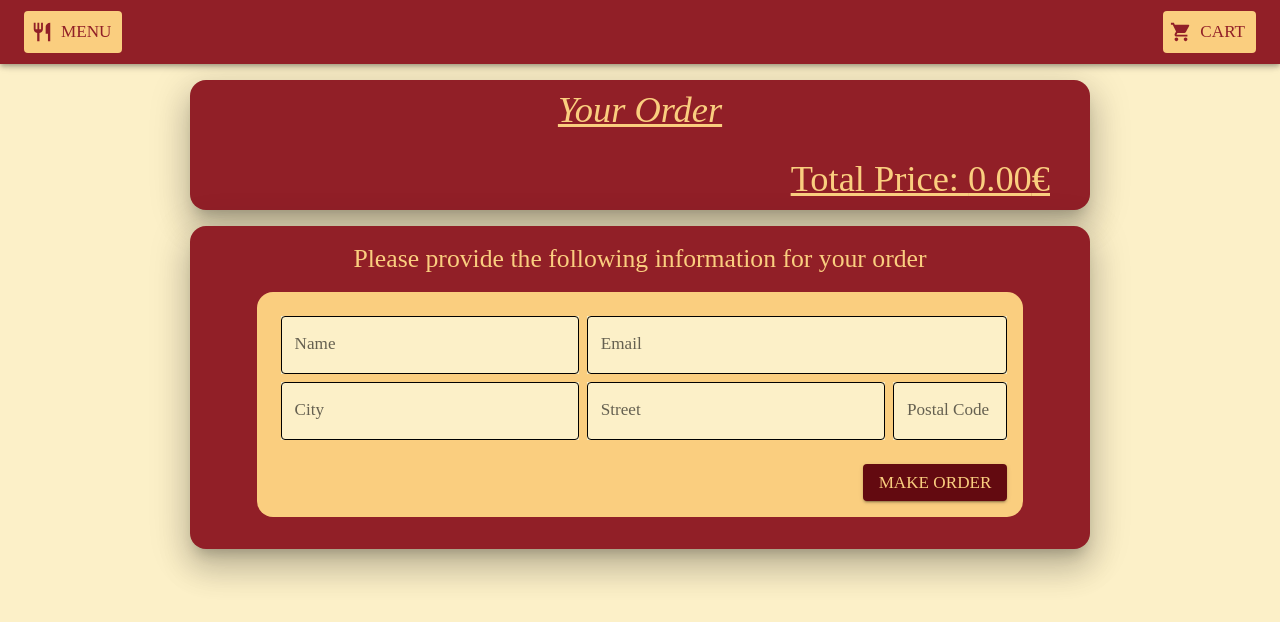
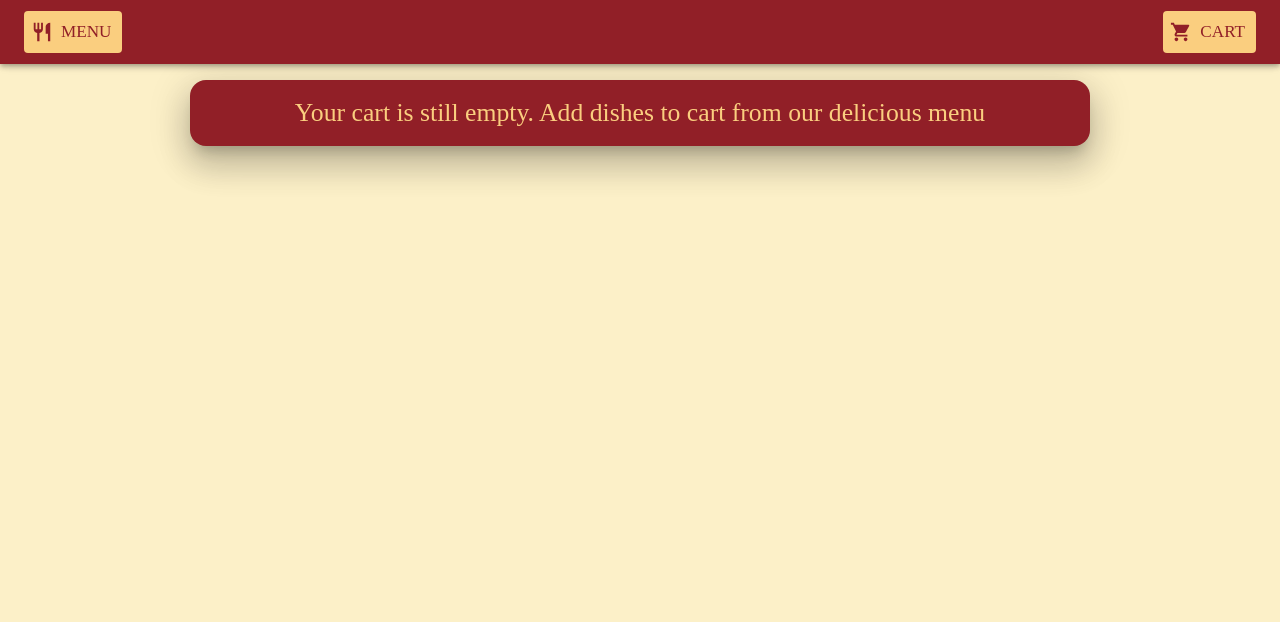
Before and after one commit to VilleHaapaniemi/react-diner, a React (Vite) app in the folder react-dine-frontend/: page /cart in a window 1280 px wide. Shown: the top 622 px of the page. Built offline with nearby package versions, Linux system fonts and the light colour scheme.

Commit message:
Render text to instructs adding dishes to cart if it is empty instead of display empty cart and form

```diff
--- a/react-dine-frontend/src/components/Cart.jsx
+++ b/react-dine-frontend/src/components/Cart.jsx
@@ -16,6 +16,7 @@ const Cart = () => {
   }, [cartItems]);
 
   return (
+    <>
       <Container
         maxWidth="md"
         sx={{
@@ -25,6 +26,8 @@ const Cart = () => {
           boxShadow: 20,
         }}
       >
+        {cartItems.length > 0 ? (
+          <>
             <Typography
               variant="h4"
               sx={{
@@ -61,7 +64,17 @@ const Cart = () => {
                 Total Price: {getTotalPrice()}€
               </Typography>
             </Box>
+          </>
+        ) : (
+          <Typography
+            variant="h5"
+            sx={{ color: theme.palette.primaryBeige.main, padding: "1rem" }}
+          >
+            Your cart is still empty. Add dishes to cart from our delicious menu
+          </Typography>
+        )}
       </Container>
+    </>
   );
 };
 
--- a/react-dine-frontend/src/components/OrderForm.jsx
+++ b/react-dine-frontend/src/components/OrderForm.jsx
@@ -19,7 +19,7 @@ const OrderForm = ({ orderSubmitted }) => {
     control,
     formState: { errors, submitCount, isValid },
   } = useForm();
-  const { getCartItemsIdAndQuantity } = useContext(CartContext);
+  const { getCartItemsIdAndQuantity, cartItems } = useContext(CartContext);
   const pageRef = useRef(null);
 
   useEffect(() => {
@@ -82,6 +82,8 @@ const OrderForm = ({ orderSubmitted }) => {
   };
 
   return (
+    <>
+      {cartItems.length > 0 && (
         <ThemeProvider theme={formTheme}>
           <Container
             maxWidth="md"
@@ -131,7 +133,9 @@ const OrderForm = ({ orderSubmitted }) => {
                         label="Name"
                         variant="outlined"
                         error={errors["name"] ? true : false}
-                    helperText={errors["name"] ? errors["name"].message : ""}
+                        helperText={
+                          errors["name"] ? errors["name"].message : ""
+                        }
                       />
                     )}
                   />
@@ -177,7 +181,9 @@ const OrderForm = ({ orderSubmitted }) => {
                         label="City"
                         variant="outlined"
                         error={errors["city"] ? true : false}
-                    helperText={errors["city"] ? errors["city"].message : ""}
+                        helperText={
+                          errors["city"] ? errors["city"].message : ""
+                        }
                       />
                     )}
                   />
@@ -267,6 +273,8 @@ const OrderForm = ({ orderSubmitted }) => {
             />
           </Container>
         </ThemeProvider>
+      )}
+    </>
   );
 };
 
--- a/react-dine-frontend/src/contexts/CartContext.jsx
+++ b/react-dine-frontend/src/contexts/CartContext.jsx
@@ -75,6 +75,10 @@ export const CartProvider = ({ children }) => {
     ).toFixed(2);
   };
 
+  const clearCart = () => {
+    setCartItems([]);
+  };
+
   return (
     <CartContext.Provider
       value={{
@@ -84,6 +88,7 @@ export const CartProvider = ({ children }) => {
         removeFromCart,
         getCartItemsIdAndQuantity,
         getTotalPrice,
+        clearCart,
       }}
     >
       {children}
```
Lines whose indentation alone changed are shown as unchanged.
